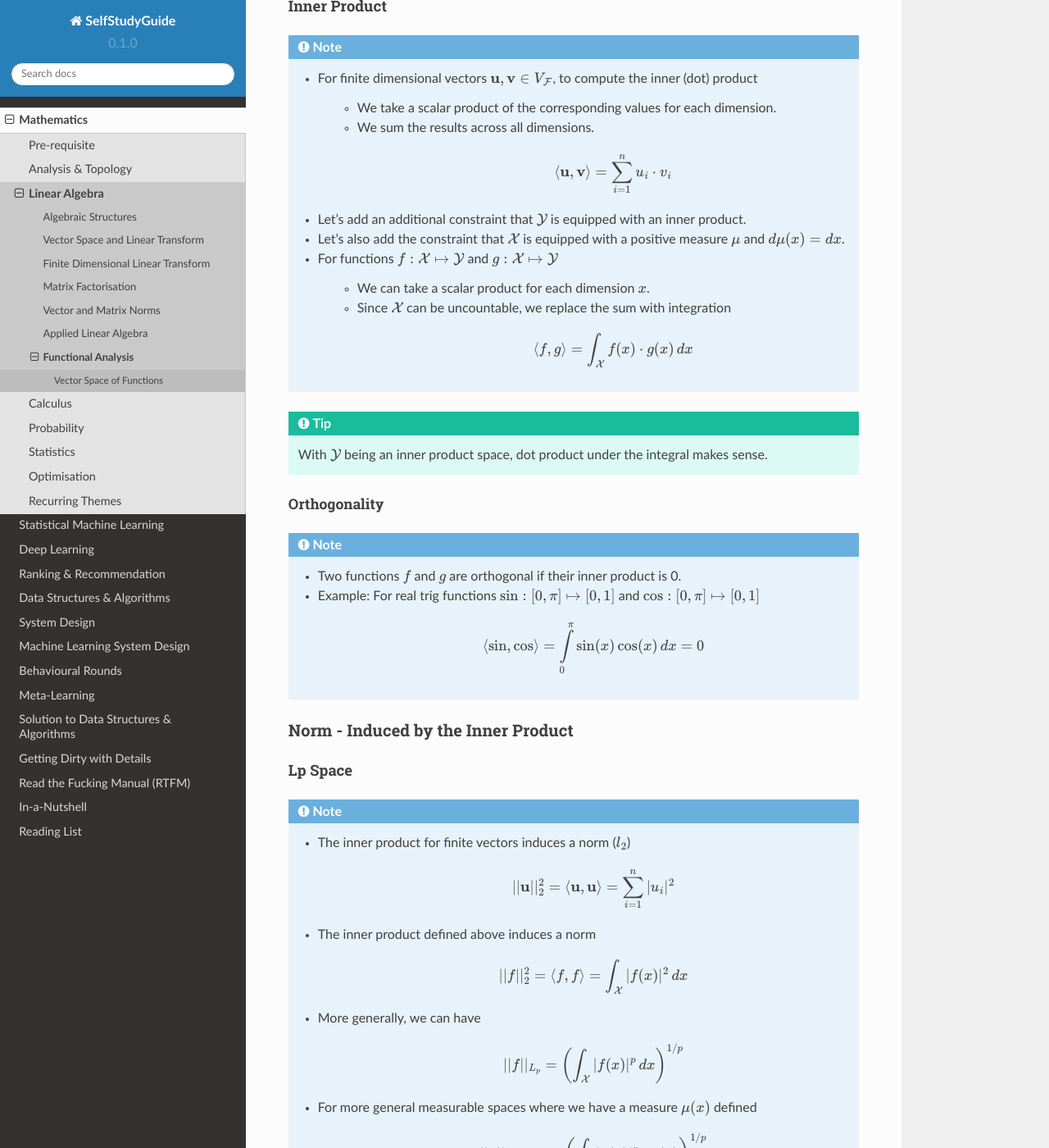
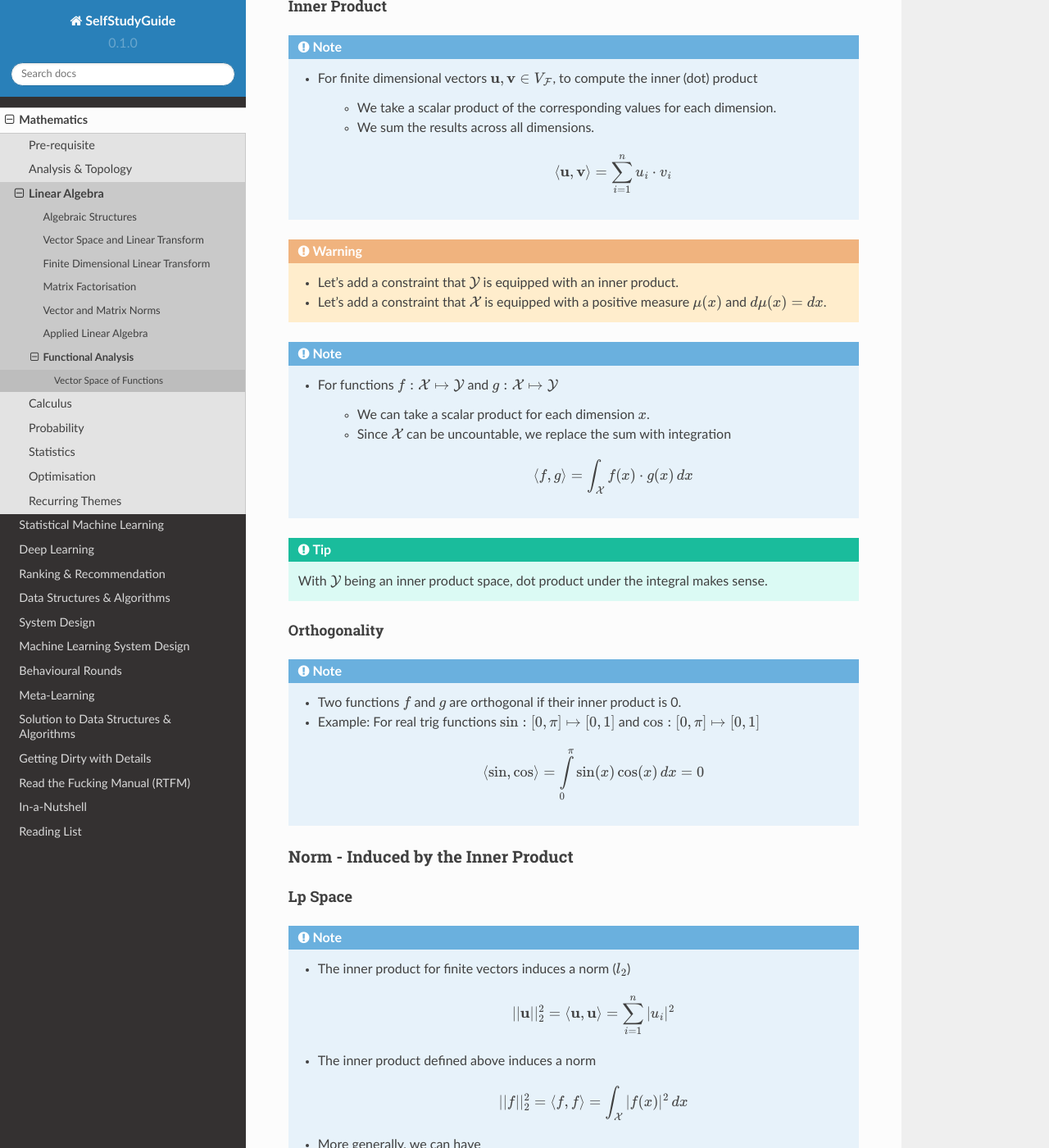
Before and after one commit to uselesstechjunks/leetcode, a Sphinx documentation site: the page built from docs/source/math/linalg/funan.rst, in a window 1280 px wide and 1400 px high, scrolled down 2158 px. Shown: the whole window at 82% size. Built offline with Sphinx 7.4.7 and the Read the Docs theme 2.0.0, drawn with Linux system fonts in a browser that asks for light colours.

Commit message:
Update funan.rst

```diff
--- a/docs/source/math/linalg/funan.rst
+++ b/docs/source/math/linalg/funan.rst
@@ -77,8 +77,12 @@ Inner Product
 		* We sum the results across all dimensions.
 
 			.. math:: \langle\mathbf{u},\mathbf{v}\rangle=\sum_{i=1}^n u_i\cdot v_i
-	* Let's add an additional constraint that :math:`\mathcal{Y}` is equipped with an inner product.
-	* Let's also add the constraint that :math:`\mathcal{X}` is equipped with a positive measure :math:`\mu` and :math:`\mathop{d\mu}(x)=\mathop{dx}`.
+
+.. warning::
+	* Let's add a constraint that :math:`\mathcal{Y}` is equipped with an inner product.
+	* Let's add a constraint that :math:`\mathcal{X}` is equipped with a positive measure :math:`\mu(x)` and :math:`\mathop{d\mu}(x)=\mathop{dx}`.
+
+.. note::
 	* For functions :math:`f:\mathcal{X}\mapsto\mathcal{Y}` and :math:`g:\mathcal{X}\mapsto\mathcal{Y}`
 
 		* We can take a scalar product for each dimension :math:`x`.
@@ -111,6 +115,8 @@ Lp Space
 	* More generally, we can have
 
 		.. math:: ||f||_{L_p}=\left(\int_{\mathcal{X}}|f(x)|^p\mathop{dx}\right)^{1/p}
+
+.. tip::
 	* For more general measurable spaces where we have a measure :math:`\mu(x)` defined
 
 		.. math:: ||f||_{L_p(\mathcal{X},\mu)}=\left(\int_{\mathcal{X}}|f(x)|^p\mathop{d\mu}(x)\right)^{1/p}
```
